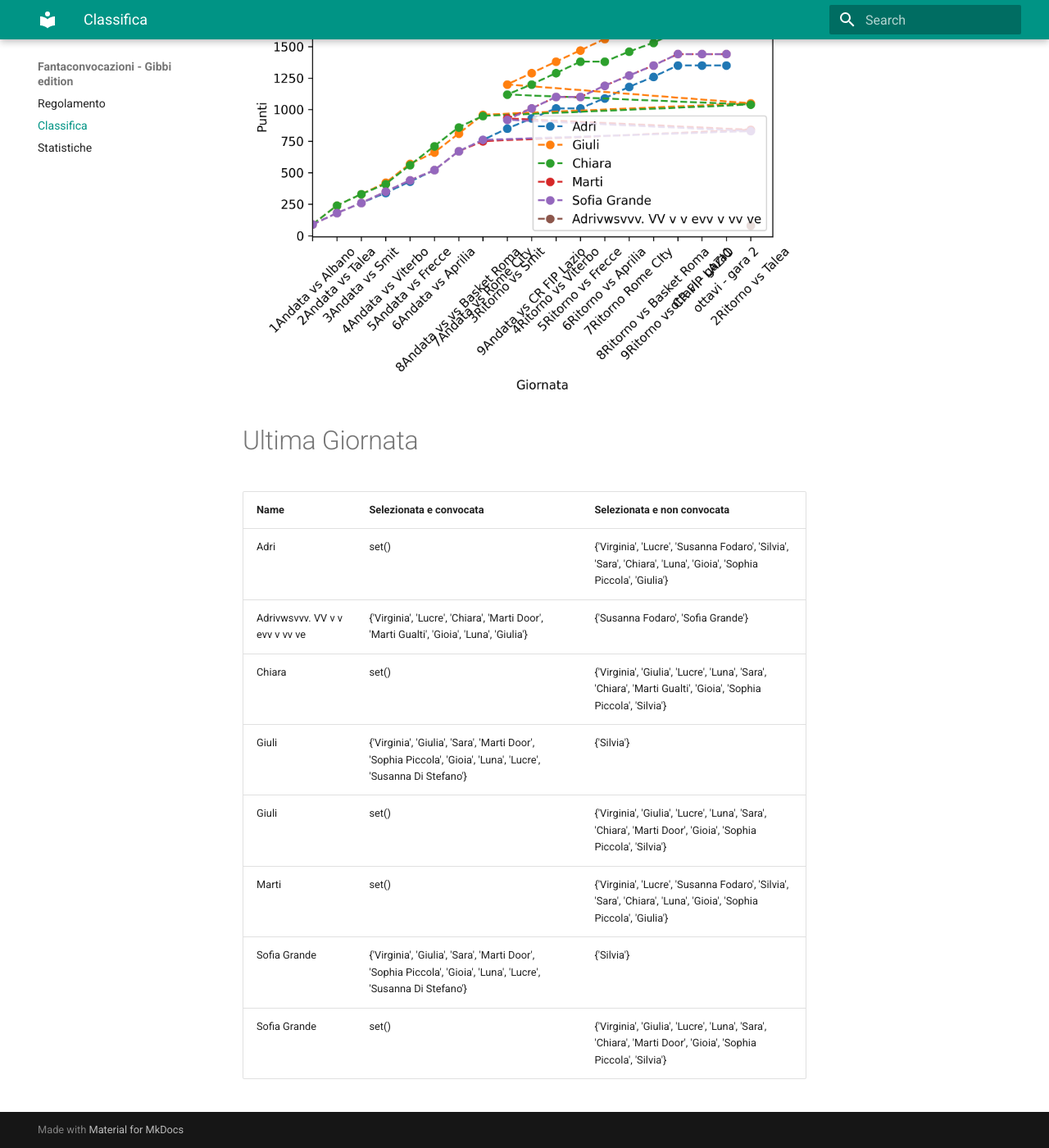
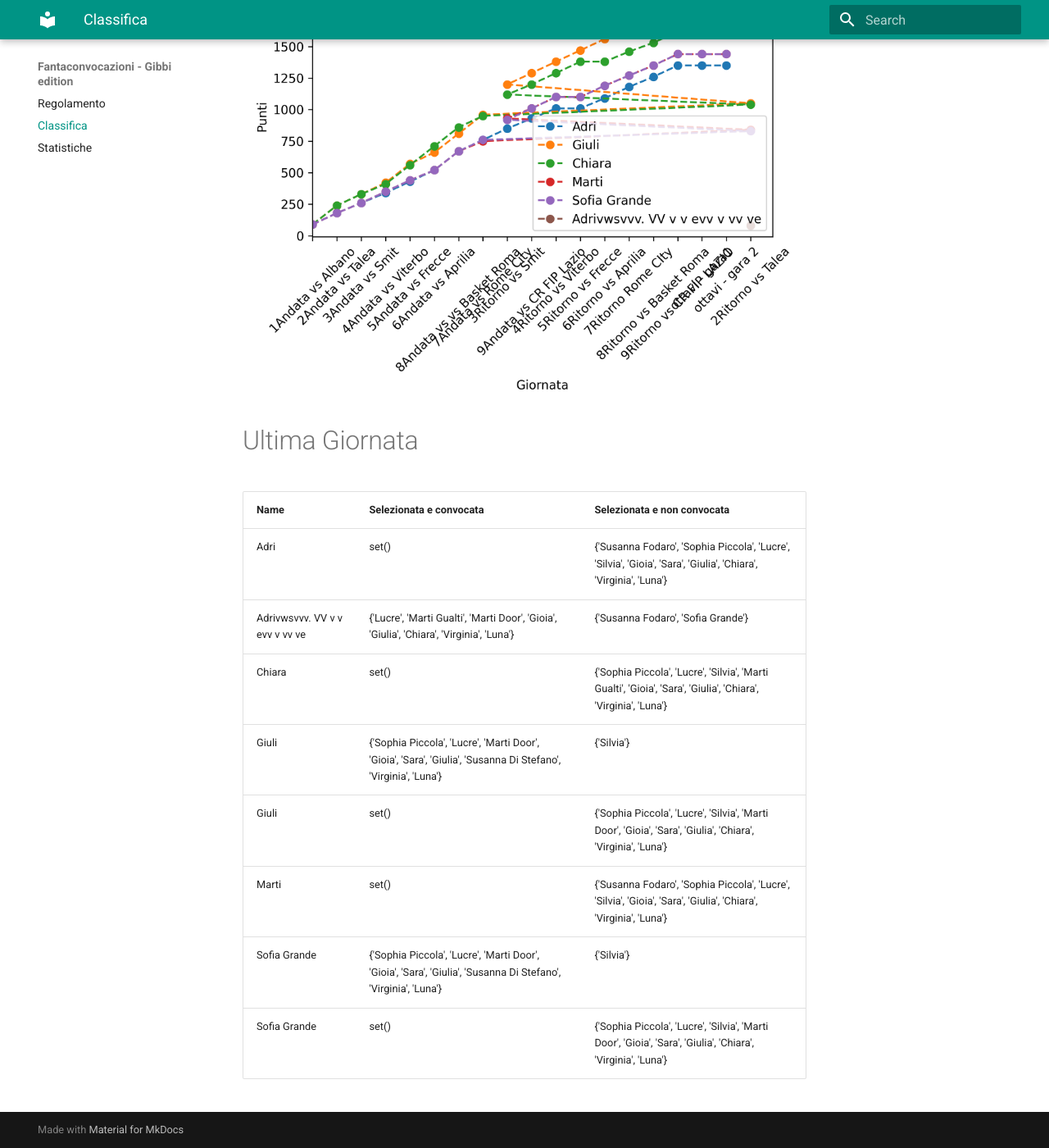
Before and after one commit to martinig94/fantagibbi, an MkDocs documentation site: the page built from docs/Classifica.md, in a window 1280 px wide and 1400 px high, scrolled down 676 px. Shown: the whole window at 82% size. Built offline with MkDocs 1.6.1 and Material for MkDocs 9.7.7, drawn with Linux system fonts in a browser that asks for light colours.

Commit message:
Auto-update from main.py

```diff
--- a/docs/Classifica.md
+++ b/docs/Classifica.md
@@ -19,12 +19,12 @@
 <!-- START_TABLE CORRECT -->
 | Name                           | Selezionata e convocata                                                                                        | Selezionata e non convocata                                                                                      |
 |:-------------------------------|:---------------------------------------------------------------------------------------------------------------|:-----------------------------------------------------------------------------------------------------------------|
-| Adri                           | set()                                                                                                          | {'Virginia', 'Lucre', 'Susanna Fodaro', 'Silvia', 'Sara', 'Chiara', 'Luna', 'Gioia', 'Sophia Piccola', 'Giulia'} |
-| Adrivwsvvv. VV v v evv v vv ve | {'Virginia', 'Lucre', 'Chiara', 'Marti Door', 'Marti Gualti', 'Gioia', 'Luna', 'Giulia'}                       | {'Susanna Fodaro', 'Sofia Grande'}                                                                               |
-| Chiara                         | set()                                                                                                          | {'Virginia', 'Giulia', 'Lucre', 'Luna', 'Sara', 'Chiara', 'Marti Gualti', 'Gioia', 'Sophia Piccola', 'Silvia'}   |
-| Giuli                          | {'Virginia', 'Giulia', 'Sara', 'Marti Door', 'Sophia Piccola', 'Gioia', 'Luna', 'Lucre', 'Susanna Di Stefano'} | {'Silvia'}                                                                                                       |
-| Giuli                          | set()                                                                                                          | {'Virginia', 'Giulia', 'Lucre', 'Luna', 'Sara', 'Chiara', 'Marti Door', 'Gioia', 'Sophia Piccola', 'Silvia'}     |
-| Marti                          | set()                                                                                                          | {'Virginia', 'Lucre', 'Susanna Fodaro', 'Silvia', 'Sara', 'Chiara', 'Luna', 'Gioia', 'Sophia Piccola', 'Giulia'} |
-| Sofia Grande                   | {'Virginia', 'Giulia', 'Sara', 'Marti Door', 'Sophia Piccola', 'Gioia', 'Luna', 'Lucre', 'Susanna Di Stefano'} | {'Silvia'}                                                                                                       |
-| Sofia Grande                   | set()                                                                                                          | {'Virginia', 'Giulia', 'Lucre', 'Luna', 'Sara', 'Chiara', 'Marti Door', 'Gioia', 'Sophia Piccola', 'Silvia'}     |
+| Adri                           | set()                                                                                                          | {'Susanna Fodaro', 'Sophia Piccola', 'Lucre', 'Silvia', 'Gioia', 'Sara', 'Giulia', 'Chiara', 'Virginia', 'Luna'} |
+| Adrivwsvvv. VV v v evv v vv ve | {'Lucre', 'Marti Gualti', 'Marti Door', 'Gioia', 'Giulia', 'Chiara', 'Virginia', 'Luna'}                       | {'Susanna Fodaro', 'Sofia Grande'}                                                                               |
+| Chiara                         | set()                                                                                                          | {'Sophia Piccola', 'Lucre', 'Silvia', 'Marti Gualti', 'Gioia', 'Sara', 'Giulia', 'Chiara', 'Virginia', 'Luna'}   |
+| Giuli                          | {'Sophia Piccola', 'Lucre', 'Marti Door', 'Gioia', 'Sara', 'Giulia', 'Susanna Di Stefano', 'Virginia', 'Luna'} | {'Silvia'}                                                                                                       |
+| Giuli                          | set()                                                                                                          | {'Sophia Piccola', 'Lucre', 'Silvia', 'Marti Door', 'Gioia', 'Sara', 'Giulia', 'Chiara', 'Virginia', 'Luna'}     |
+| Marti                          | set()                                                                                                          | {'Susanna Fodaro', 'Sophia Piccola', 'Lucre', 'Silvia', 'Gioia', 'Sara', 'Giulia', 'Chiara', 'Virginia', 'Luna'} |
+| Sofia Grande                   | {'Sophia Piccola', 'Lucre', 'Marti Door', 'Gioia', 'Sara', 'Giulia', 'Susanna Di Stefano', 'Virginia', 'Luna'} | {'Silvia'}                                                                                                       |
+| Sofia Grande                   | set()                                                                                                          | {'Sophia Piccola', 'Lucre', 'Silvia', 'Marti Door', 'Gioia', 'Sara', 'Giulia', 'Chiara', 'Virginia', 'Luna'}     |
 <!-- END_TABLE CORRECT -->
```
